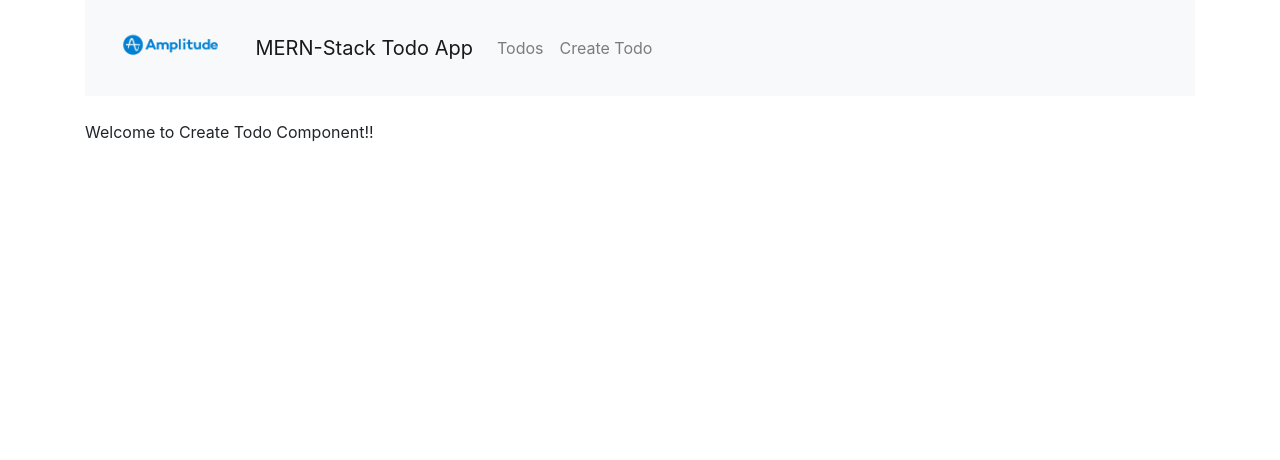
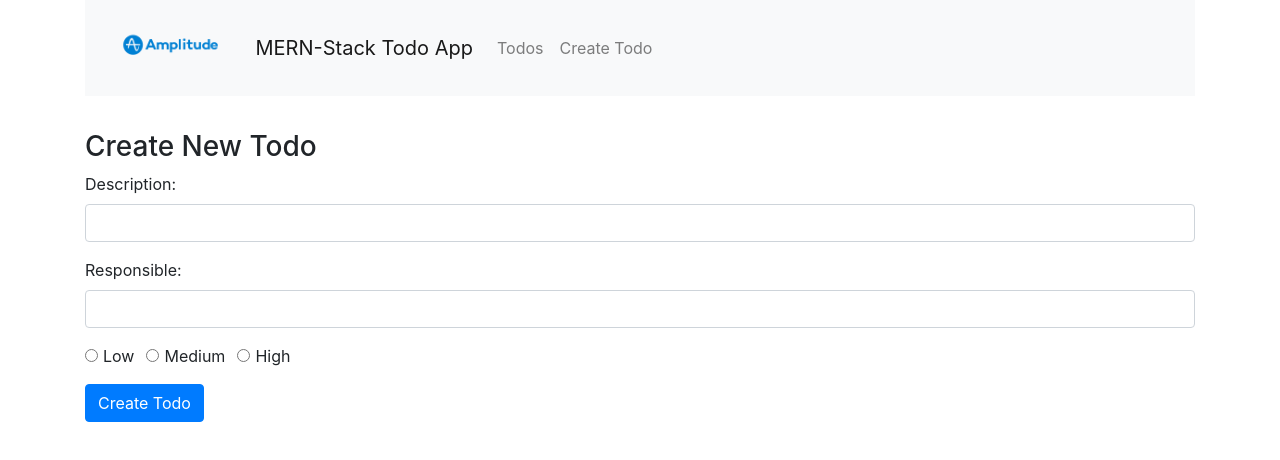
Before and after one commit to ndepaul/mern-todo-app, a React (Create React App) app: page /create in a window 1280 px wide. Shown: the top 460 px of the page. Built offline with nearby package versions, Linux system fonts and the light colour scheme.

Commit message:
Create Todo Component implemented

```diff
--- a/src/components/create-todo.component.js
+++ b/src/components/create-todo.component.js
@@ -1,11 +1,121 @@
 import React, { Component } from 'react';
 
+
 export default class CreateTodo extends Component {
-    render() {
-        return (
-            <div>
-                <p>Welcome to Create Todo Component!!</p>
-            </div>
-        )
-    }
+
+  constructor(props) {
+      super(props);
+
+      this.onChangeTodoDescription = this.onChangeTodoDescription.bind(this);
+      this.onChangeTodoResponsible = this.onChangeTodoResponsible.bind(this);
+      this.onChangeTodoPriority = this.onChangeTodoPriority.bind(this);
+      this.onSubmit = this.onSubmit.bind(this);
+
+      this.state = {
+          todo_description: '',
+          todo_responsible: '',
+          todo_priority: '',
+          todo_completed: false
+      }
+  }
+
+  onChangeTodoDescription(e) {
+      this.setState({
+          todo_description: e.target.value
+      });
+  }
+
+  onChangeTodoResponsible(e) {
+      this.setState({
+          todo_responsible: e.target.value
+      });
+  }
+
+  onChangeTodoPriority(e) {
+      this.setState({
+          todo_priority: e.target.value
+      });
+  }
+
+  onSubmit(e) {
+          e.preventDefault();
+
+          console.log(`Form submitted:`);
+          console.log(`Todo Description: ${this.state.todo_description}`);
+          console.log(`Todo Responsible: ${this.state.todo_responsible}`);
+          console.log(`Todo Priority: ${this.state.todo_priority}`);
+
+          this.setState({
+              todo_description: '',
+              todo_responsible: '',
+              todo_priority: '',
+              todo_completed: false
+          })
+      }
+
+  render() {
+    return (
+          <div style={{marginTop: 10}}>
+              <h3>Create New Todo</h3>
+              <form onSubmit={this.onSubmit}>
+                  <div className="form-group">
+                      <label>Description: </label>
+                      <input  type="text"
+                              className="form-control"
+                              value={this.state.todo_description}
+                              onChange={this.onChangeTodoDescription}
+                              />
+                  </div>
+                  <div className="form-group">
+                      <label>Responsible: </label>
+                      <input
+                              type="text"
+                              className="form-control"
+                              value={this.state.todo_responsible}
+                              onChange={this.onChangeTodoResponsible}
+                              />
+                  </div>
+                  <div className="form-group">
+                      <div className="form-check form-check-inline">
+                          <input  className="form-check-input"
+                                  type="radio"
+                                  name="priorityOptions"
+                                  id="priorityLow"
+                                  value="Low"
+                                  checked={this.state.todo_priority==='Low'}
+                                  onChange={this.onChangeTodoPriority}
+                                  />
+                          <label className="form-check-label">Low</label>
+                      </div>
+                      <div className="form-check form-check-inline">
+                          <input  className="form-check-input"
+                                  type="radio"
+                                  name="priorityOptions"
+                                  id="priorityMedium"
+                                  value="Medium"
+                                  checked={this.state.todo_priority==='Medium'}
+                                  onChange={this.onChangeTodoPriority}
+                                  />
+                          <label className="form-check-label">Medium</label>
+                      </div>
+                      <div className="form-check form-check-inline">
+                          <input  className="form-check-input"
+                                  type="radio"
+                                  name="priorityOptions"
+                                  id="priorityHigh"
+                                  value="High"
+                                  checked={this.state.todo_priority==='High'}
+                                  onChange={this.onChangeTodoPriority}
+                                  />
+                          <label className="form-check-label">High</label>
+                      </div>
+                  </div>
+
+                  <div className="form-group">
+                      <input type="submit" value="Create Todo" className="btn btn-primary" />
+                  </div>
+              </form>
+          </div>
+      )
+  }
 }
```
